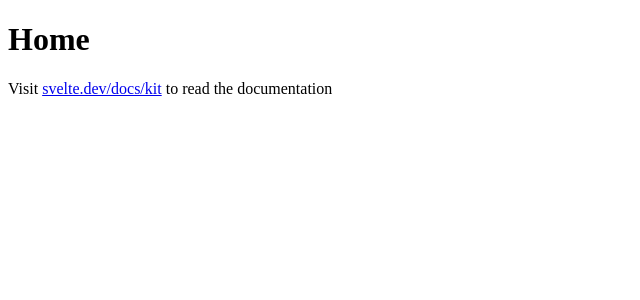
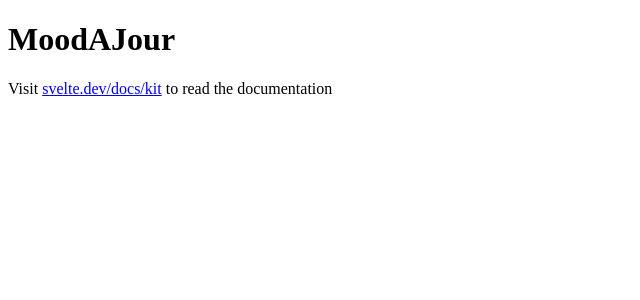
Before and after one commit to stettbea/MoodAJour, a SvelteKit app: page / in a window 1280 px wide. Shown: the top 300 px of the page, without its empty margins (0-640 px from the left). Built offline with nearby package versions, Linux system fonts and the light colour scheme.

Commit message:
Titeländerung

```diff
--- a/src/routes/+page.svelte
+++ b/src/routes/+page.svelte
@@ -1,2 +1,2 @@
-<h1>Home</h1>
+<h1>MoodAJour</h1>
 <p>Visit <a href="https://svelte.dev/docs/kit">svelte.dev/docs/kit</a> to read the documentation</p>
```
